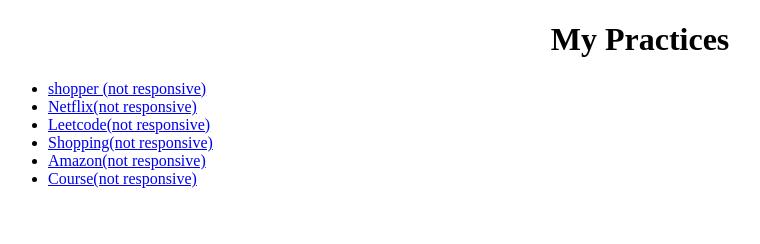
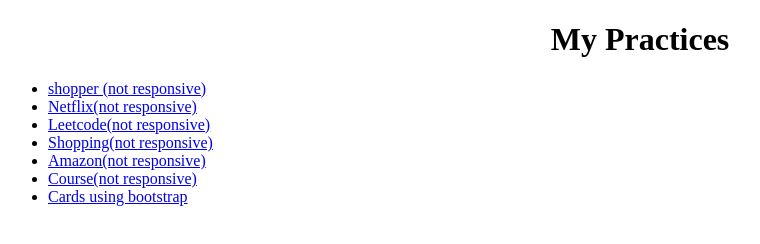
Before and after one commit to karthikeya-goud/practice, a website: page index.html in a window 1280 px wide. Shown: the whole page, without its empty margins (0-760 px from the left). Drawn offline with Linux system fonts and the light colour scheme.

Commit message:
Update index.html

```diff
--- a/index.html
+++ b/index.html
@@ -19,6 +19,7 @@
         <li><a href="public/a004freshcart.html">Shopping(not responsive)</a></li>
         <li><a href="public/a005amazon.html">Amazon(not responsive)</a></li>
         <li><a href="public/a006cards.html">Course(not responsive)</a></li>
+        <li><a href="public/a007cards-bs.html">Cards using bootstrap</a></li>
     </ul>
 </body>
 </html>
```
